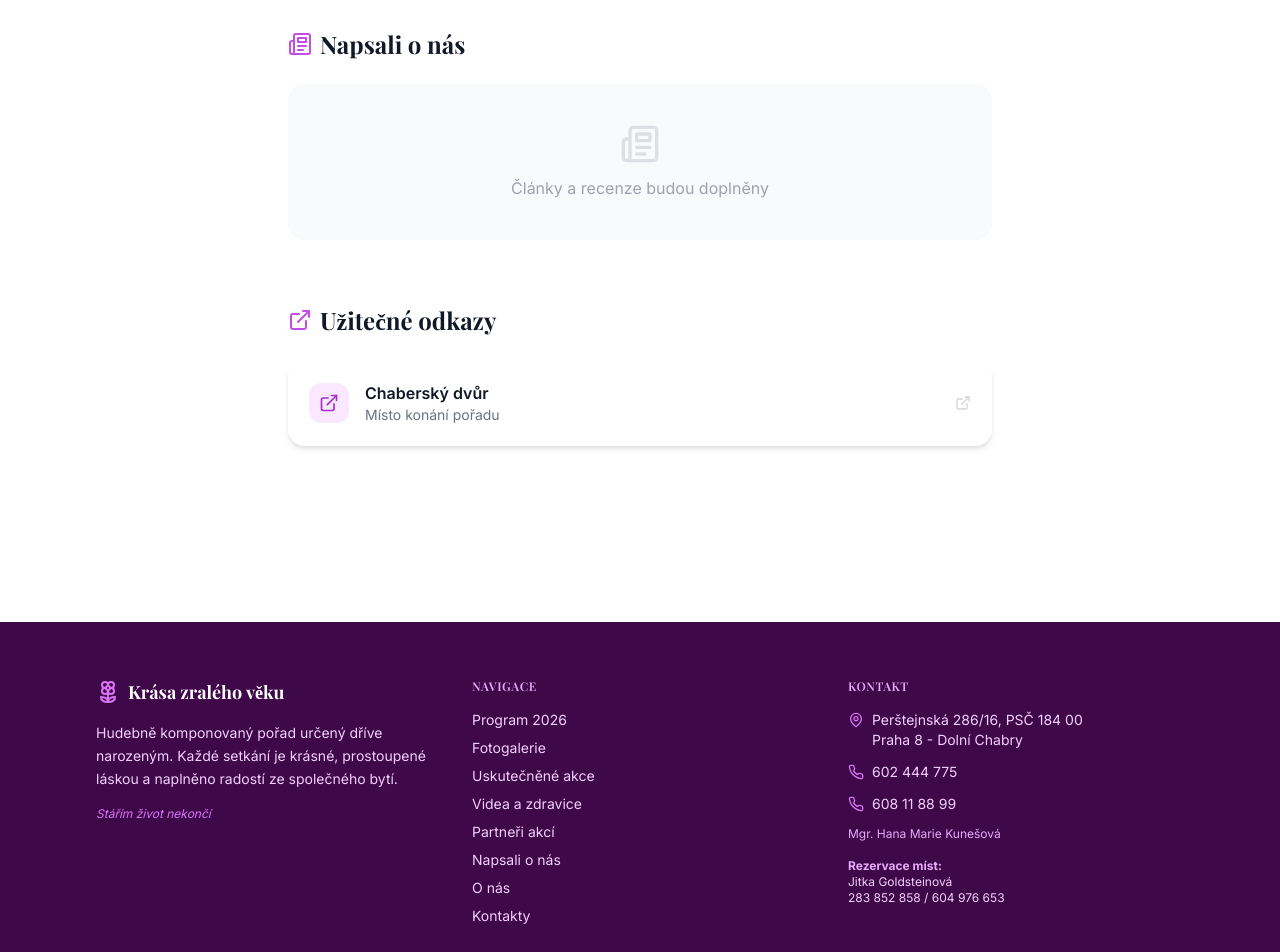
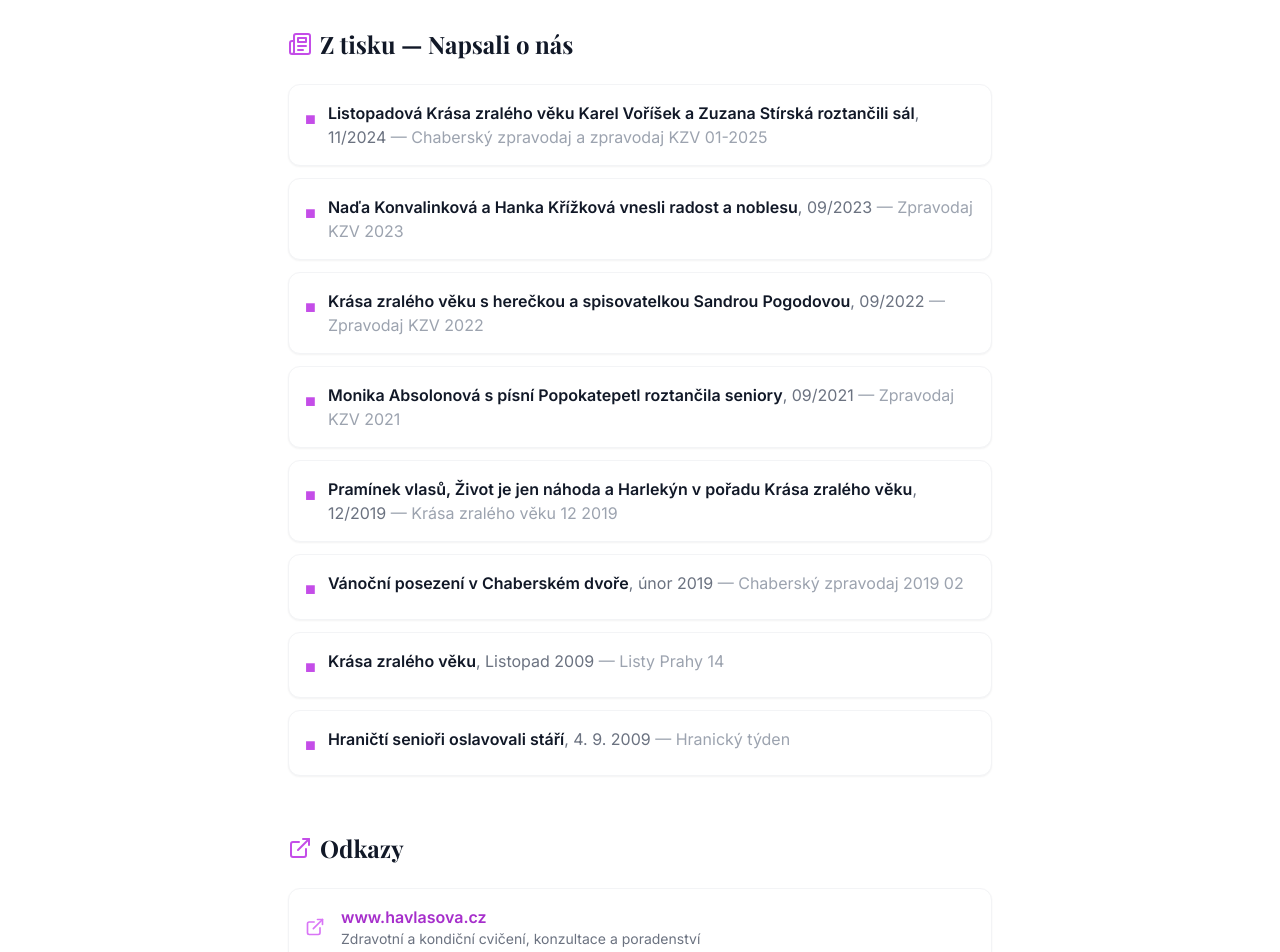
Before and after one commit to wisegoldai-droid/krasa, a Next.js app: page /odkazy in a window 1280 px wide. Shown: the part 360-1312 px from the top of the page. Built offline with nearby package versions, Linux system fonts and the light colour scheme; a web font is replaced by a local one.

Commit message:
Odkazy - press articles and links from original

```diff
--- a/src/app/odkazy/page.tsx
+++ b/src/app/odkazy/page.tsx
@@ -1,30 +1,69 @@
 import type { Metadata } from 'next'
 import { ExternalLink, Newspaper } from 'lucide-react'
 
-export const metadata: Metadata = { title: 'Odkazy a ohlasy' }
+export const metadata: Metadata = { title: 'Napsali o nas' }
 
-type PressItem = {
-  source: string
-  title: string
-  date: string
-  url: string
-}
-
-type LinkItem = {
-  label: string
-  url: string
-  desc?: string
-}
-
-const pressItems: PressItem[] = [
-  // Přidejte články, recenze a zmínky v tisku
+const pressItems = [
+  {
+    title: 'Listopadová Krása zralého věku Karel Voříšek a Zuzana Stírská roztančili sál',
+    date: '11/2024',
+    source: 'Chaberský zpravodaj a zpravodaj KZV 01-2025',
+    url: null,
+  },
+  {
+    title: 'Naďa Konvalinková a Hanka Křížková vnesli radost a noblesu',
+    date: '09/2023',
+    source: 'Zpravodaj KZV 2023',
+    url: null,
+  },
+  {
+    title: 'Krása zralého věku s herečkou a spisovatelkou Sandrou Pogodovou',
+    date: '09/2022',
+    source: 'Zpravodaj KZV 2022',
+    url: null,
+  },
+  {
+    title: 'Monika Absolonová s písní Popokatepetl roztančila seniory',
+    date: '09/2021',
+    source: 'Zpravodaj KZV 2021',
+    url: null,
+  },
+  {
+    title: 'Pramínek vlasů, Život je jen náhoda a Harlekýn v pořadu Krása zralého věku',
+    date: '12/2019',
+    source: 'Krása zralého věku 12 2019',
+    url: null,
+  },
+  {
+    title: 'Vánoční posezení v Chaberském dvoře',
+    date: 'únor 2019',
+    source: 'Chaberský zpravodaj 2019 02',
+    url: null,
+  },
+  {
+    title: 'Krása zralého věku',
+    date: 'Listopad 2009',
+    source: 'Listy Prahy 14',
+    url: null,
+  },
+  {
+    title: 'Hraničtí senioři oslavovali stáří',
+    date: '4. 9. 2009',
+    source: 'Hranický týden',
+    url: null,
+  },
 ]
 
-const links: LinkItem[] = [
+const links = [
   {
-    label: 'Chaberský dvůr',
-    url: 'https://www.chabersky-dvur.cz',
-    desc: 'Místo konání pořadu',
+    label: 'www.havlasova.cz',
+    url: 'http://www.havlasova.cz',
+    desc: 'Zdravotní a kondiční cvičení, konzultace a poradenství',
+  },
+  {
+    label: 'www.indol-in.cz',
+    url: 'http://www.indol-in.cz',
+    desc: 'Onko Pharma s.r.o.',
   },
 ]
 
@@ -33,56 +72,41 @@ export default function OdkazyPage() {
     <div className="pt-24 pb-20">
       <div className="bg-gradient-to-br from-brand-50 to-purple-50 py-16 mb-12">
         <div className="container-main text-center">
-          <h1 className="section-title">Odkazy a ohlasy</h1>
-          <p className="section-subtitle">Co o nás napsali a užitečné odkazy</p>
+          <h1 className="section-title">Napsali o nás</h1>
+          <p className="section-subtitle">Ohlasy v tisku a užitečné odkazy</p>
         </div>
       </div>
 
-      <div className="container-main max-w-3xl space-y-16">
+      <div className="container-main max-w-3xl space-y-14">
+
+        {/* Z tisku */}
         <section>
           <h2 className="font-serif text-2xl font-bold text-gray-900 mb-6 flex items-center gap-2">
             <Newspaper className="w-6 h-6 text-brand-500" />
-            Napsali o nás
+            Z tisku — Napsali o nás
           </h2>
-
-          {pressItems.length === 0 ? (
-            <div className="bg-gray-50 rounded-2xl p-10 text-center text-gray-400">
-              <Newspaper className="w-10 h-10 mx-auto mb-3 opacity-30" />
-              <p>Články a recenze budou doplněny</p>
-            </div>
-          ) : (
-            <div className="space-y-4">
-              {pressItems.map((item, i) => (
-                <a
-                  key={i}
-                  href={item.url}
-                  target="_blank"
-                  rel="noopener noreferrer"
-                  className="card p-5 flex items-start gap-4 hover:border-brand-200 border border-transparent transition-colors group"
-                >
-                  <div className="w-10 h-10 bg-brand-100 rounded-xl flex items-center justify-center shrink-0">
-                    <Newspaper className="w-5 h-5 text-brand-600" />
-                  </div>
-                  <div className="flex-1">
-                    <p className="text-xs text-brand-600 font-semibold mb-0.5">{item.source}</p>
-                    <h3 className="font-semibold text-gray-900 group-hover:text-brand-700 transition-colors">
-                      {item.title}
-                    </h3>
-                    <p className="text-xs text-gray-400 mt-1">{item.date}</p>
-                  </div>
-                  <ExternalLink className="w-4 h-4 text-gray-300 group-hover:text-brand-500 transition-colors shrink-0 mt-1" />
-                </a>
-              ))}
-            </div>
-          )}
+          <div className="space-y-3">
+            {pressItems.map((item, i) => (
+              <div key={i} className="flex items-start gap-3 p-4 bg-white rounded-xl border border-gray-100 shadow-sm">
+                <span className="text-brand-500 mt-1 shrink-0 text-lg font-bold">&#9632;</span>
+                <div>
+                  <span className="font-semibold text-gray-900">{item.title}</span>
+                  <span className="text-gray-500">, {item.date}</span>
+                  {item.source && (
+                    <span className="text-gray-400"> — {item.source}</span>
+                  )}
+                </div>
+              </div>
+            ))}
+          </div>
         </section>
 
+        {/* Odkazy */}
         <section>
           <h2 className="font-serif text-2xl font-bold text-gray-900 mb-6 flex items-center gap-2">
             <ExternalLink className="w-6 h-6 text-brand-500" />
-            Užitečné odkazy
+            Odkazy
           </h2>
-
           <div className="space-y-3">
             {links.map((l) => (
               <a
@@ -90,20 +114,20 @@ export default function OdkazyPage() {
                 href={l.url}
                 target="_blank"
                 rel="noopener noreferrer"
-                className="card p-5 flex items-center gap-4 hover:border-brand-200 border border-transparent transition-colors group"
+                className="flex items-center gap-4 p-4 bg-white rounded-xl border border-gray-100 shadow-sm hover:border-brand-200 hover:shadow-md transition-all group"
               >
-                <div className="w-10 h-10 bg-brand-100 rounded-xl flex items-center justify-center shrink-0">
-                  <ExternalLink className="w-5 h-5 text-brand-600" />
-                </div>
-                <div className="flex-1">
-                  <p className="font-semibold text-gray-900 group-hover:text-brand-700 transition-colors">{l.label}</p>
+                <ExternalLink className="w-5 h-5 text-brand-400 shrink-0" />
+                <div>
+                  <p className="font-semibold text-brand-600 group-hover:text-brand-800 transition-colors">
+                    {l.label}
+                  </p>
                   {l.desc && <p className="text-gray-500 text-sm">{l.desc}</p>}
                 </div>
-                <ExternalLink className="w-4 h-4 text-gray-300 group-hover:text-brand-500 transition-colors shrink-0" />
               </a>
             ))}
           </div>
         </section>
+
       </div>
     </div>
   )
```
